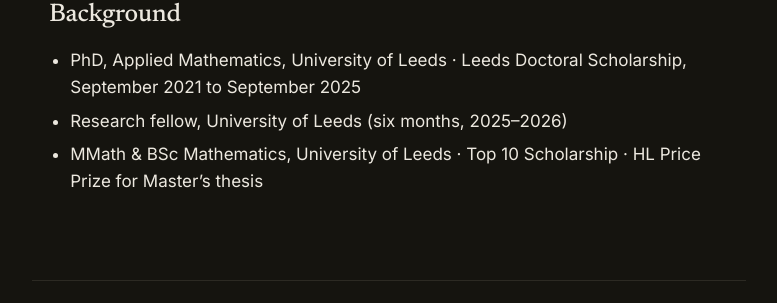
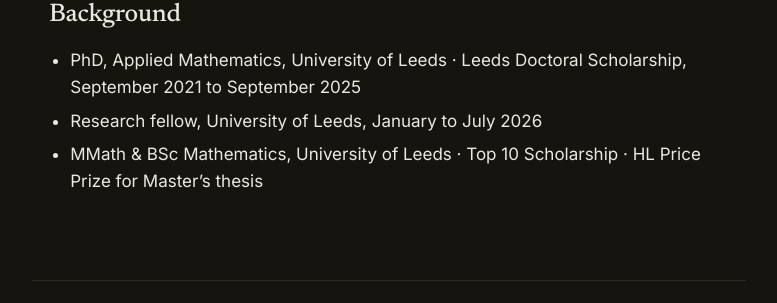
Before and after one commit to VeDAN1999/VeDAN1999.github.io, a Jekyll site: the page built from research.md, in a window 1280 px wide. Shown: the part 1343-1646 px from the top of the page, without its empty margins (251-1028 px from the left). Built offline with Jekyll 4.4.1, drawn with Linux system fonts in a browser that asks for light colours.

Commit message:
Fellowship dates
Co-Authored-By: Claude Fable 5.1 <noreply@anthropic.com>
Claude-Session: https://claude.ai/code/session_01DBi7u8qatALvVNf1tupYW2

```diff
--- a/research.md
+++ b/research.md
@@ -33,5 +33,5 @@ The path integral gives a third route to stochastic processes alongside the Lang
 ## Background
 
 - PhD, Applied Mathematics, University of Leeds · Leeds Doctoral Scholarship, September 2021 to September 2025
-- Research fellow, University of Leeds (six months, 2025–2026)
+- Research fellow, University of Leeds, January to July 2026
 - MMath & BSc Mathematics, University of Leeds · Top 10 Scholarship · HL Price Prize for Master's thesis
```
